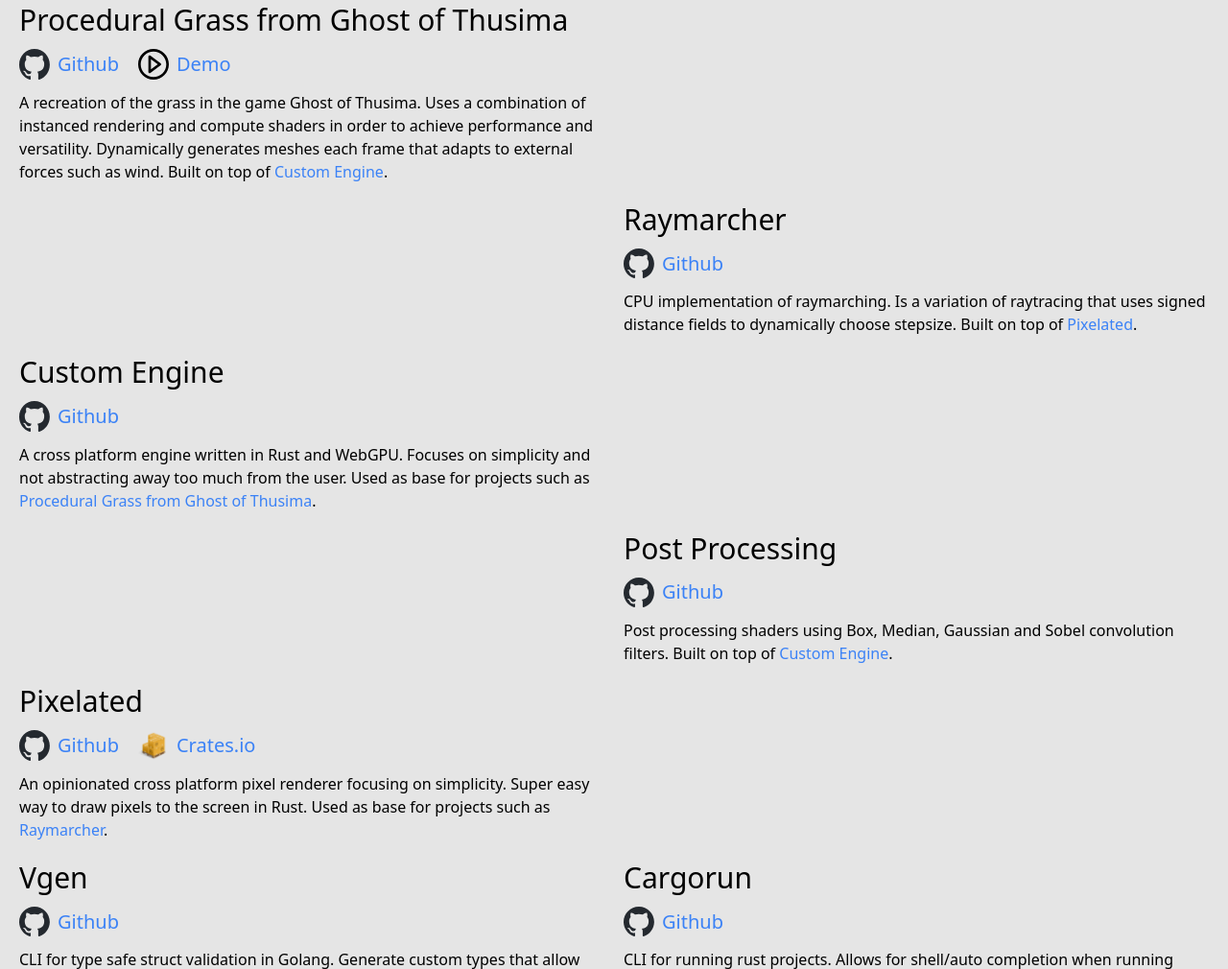
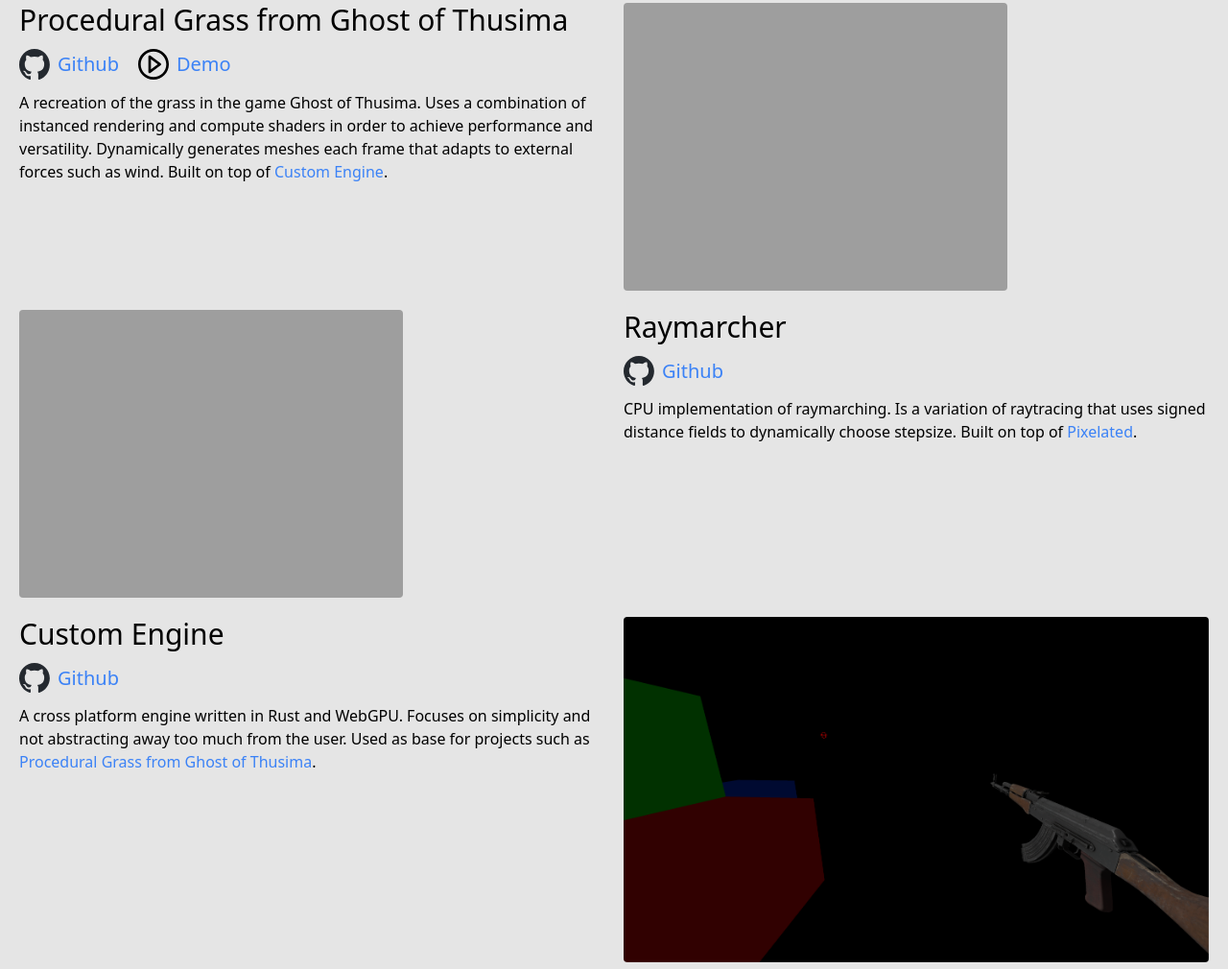
Before and after one commit to stofffe/personal-website, a plain HTML site: page index.html in a window 1280 px wide. Shown: the part 1325-2335 px from the top of the page at 96% size. Drawn offline with Linux system fonts and the light colour scheme; the site is published under a folder, as on GitHub Pages, so addresses that start at the root find nothing.

Commit message:
remove slash before all assets references

```diff
--- a/index.html
+++ b/index.html
@@ -11,14 +11,14 @@
     <!-- phone -->
     <div class="block sm:hidden">
         <div class="flex flex-col gap-2">
-            <img class="h-20v self-start rounded-full" src="/assets/face-cropped.jpg" alt="" />
+            <img class="h-20v self-start rounded-full" src="assets/face-cropped.jpg" alt="" />
 
             <div class="mt-5 flex flex-col gap-2">
                 <p class="text-4xl">Christoffer Andersson</p>
                 <div class="flex flex-row flex-wrap gap-2">
                     <div class="flex flex-row items-center gap-2">
                         <img class="w-8" src="assets/resume.png" alt="resume logo">
-                        <a class="text-blue-500" href="/assets/resume.pdf">Resume</a>
+                        <a class="text-blue-500" href="assets/resume.pdf">Resume</a>
                     </div>
                     <div class="flex flex-row items-center gap-2">
                         <img class="w-8" src="assets/github.svg" alt="github logo">
@@ -48,7 +48,7 @@
                 <div class="flex flex-col gap-5">
                     <p class="text-5xl">Christoffer Andersson</p>
                     <div class="flex flex-row flex-wrap gap-2">
-                        <a class="flex flex-row items-center gap-2" href="/assets/resume.pdf">
+                        <a class="flex flex-row items-center gap-2" href="assets/resume.pdf">
                             <img class="w-8" src="assets/resume.png" alt="resume logo">
                             <p class="text-blue-500">Resume</p>
                         </a>
@@ -67,7 +67,7 @@
                         </a>
                     </div>
                 </div>
-                <img class="h-40v self-start rounded-full" src="/assets/face-cropped.jpg" alt="" />
+                <img class="h-40v self-start rounded-full" src="assets/face-cropped.jpg" alt="" />
 
             </div>
             <a href="#projects"
@@ -103,8 +103,8 @@
                         <a class="text-blue-500" href="#gbase">Custom Engine</a>.
                     </p>
                 </div>
-                <img class="rounded" src="/assets/grass.png" alt="">
-                <img class="rounded" src="/assets/raymarcher.png" alt="">
+                <img class="rounded" src="assets/grass.png" alt="">
+                <img class="rounded" src="assets/raymarcher.png" alt="">
                 <!-- raymarcher -->
                 <div id="raymarcher" class="flex flex-col gap-3">
                     <h3 class="text-3xl">Raymarcher</h3>
@@ -133,13 +133,13 @@
                         away too much from the user. Used as base for projects such as <a class="text-blue-500"
                             href="#grass">Procedural Grass from Ghost of Thusima</a>.</p>
                 </div>
-                <img class="rounded" src="/assets/gbase.png" alt="">
+                <img class="rounded" src="assets/gbase.png" alt="">
                 <!-- post processing -->
                 <div class="grid grid-cols-2 rounded">
-                    <img class="" src="/assets/post-processing-hellokitty-before.png" alt="">
-                    <img class="" src="/assets/post-processing-hellokitty-after.png" alt="">
-                    <img class="" src="/assets/post-processing-city-before.png" alt="">
-                    <img class="" src="/assets/post-processing-city-after.png" alt="">
+                    <img class="" src="assets/post-processing-hellokitty-before.png" alt="">
+                    <img class="" src="assets/post-processing-hellokitty-after.png" alt="">
+                    <img class="" src="assets/post-processing-city-before.png" alt="">
+                    <img class="" src="assets/post-processing-city-after.png" alt="">
                 </div>
                 <div id="post-processing" class="flex flex-col gap-3">
                     <h3 class="text-3xl">Post Processing</h3>
@@ -169,7 +169,7 @@
                         pixels to the screen in Rust. Used as base for projects such as <a class="text-blue-500"
                             href="#raymarcher">Raymarcher</a>.</p>
                 </div>
-                <img class="rounded" src="/assets/pixelated.png" alt="">
+                <img class="rounded" src="assets/pixelated.png" alt="">
                 <!-- vgen -->
                 <div id="vgen" class=" flex flex-col gap-3">
                     <h3 class="text-3xl">Vgen</h3>
@@ -217,7 +217,7 @@
                         pixels to the screen in Rust. Used as base for projects such as <a class="text-blue-500"
                             href="#raymarcher">Raymarcher</a>.</p>
                 </div>
-                <img class="rounded" src="/assets/chrome-search.gif" alt="">
+                <img class="rounded" src="assets/chrome-search.gif" alt="">
                 <!-- slacky + gif maker -->
                 <div id="yatzy" class="flex flex-col gap-3">
                     <h3 class="text-3xl">Multiplayer Yatzy</h3>
```
